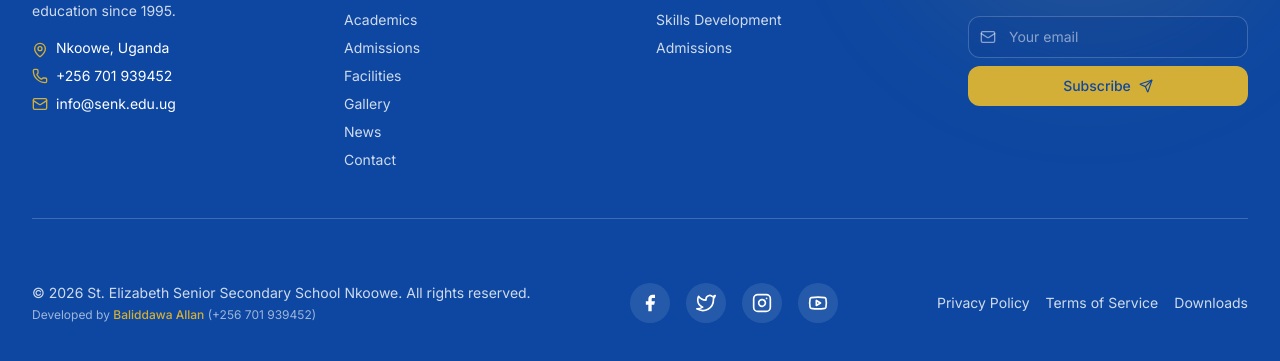
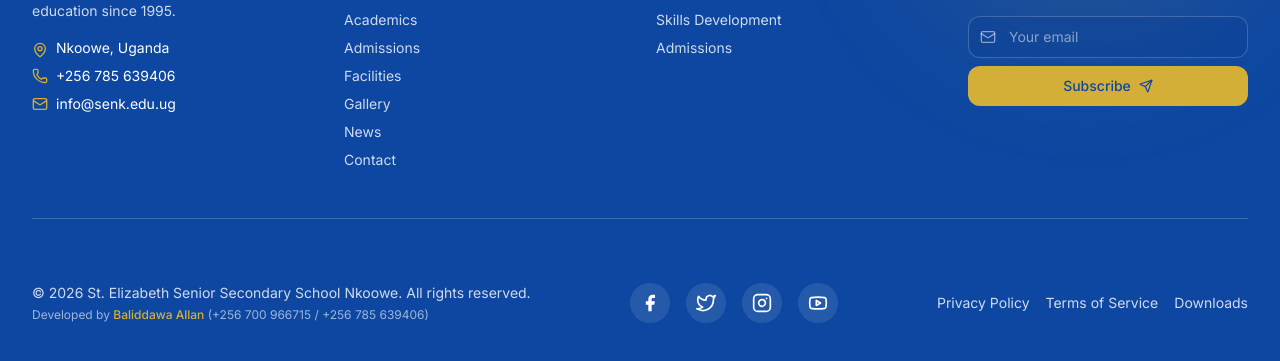
Before and after one commit to Allanella/senk, a Next.js app: page /news in a window 1280 px wide. Shown: the part 3197-3558 px from the top of the page. Built offline with nearby package versions, Linux system fonts and the light colour scheme.

Commit message:
updated footer

```diff
--- a/components/footer.tsx
+++ b/components/footer.tsx
@@ -111,8 +111,8 @@ export function Footer() {
               </div>
               <div className="flex items-center gap-2">
                 <Phone className="w-4 h-4 text-gold" />
-                <a href="tel:+256701939452" className="hover:text-gold transition-colors">
-                  +256 701 939452
+                <a href="tel:+256785639406" className="hover:text-gold transition-colors">
+                  +256 785 639406
                 </a>
               </div>
               <div className="flex items-center gap-2">
@@ -228,7 +228,7 @@ export function Footer() {
             <div className="text-xs text-primary-foreground/60">
               Developed by{' '}
               <a
-                href="https://wa.me/256701939452?text=Hello%20Allan,%20I%20got%20your%20contact%20from%20the%20SENK%20website."
+                href="https://wa.me/256700966715?text=Hello%20Allan,%20I%20got%20your%20contact%20from%20the%20SENK%20website."
                 target="_blank"
                 rel="noopener noreferrer"
                 className="text-gold hover:underline font-medium"
@@ -237,12 +237,19 @@ export function Footer() {
               </a>{' '}
               (
               <a
-                href="https://wa.me/256701939452?text=Hello%20Allan,%20I%20got%20your%20contact%20from%20the%20SENK%20website."
+                href="https://wa.me/256700966715?text=Hello%20Allan,%20I%20got%20your%20contact%20from%20the%20SENK%20website."
                 target="_blank"
                 rel="noopener noreferrer"
                 className="hover:text-gold transition-colors"
               >
-                +256 701 939452
+                +256 700 966715
+              </a>
+              {' / '}
+              <a
+                href="tel:+256785639406"
+                className="hover:text-gold transition-colors"
+              >
+                +256 785 639406
               </a>
               )
             </div>
```
